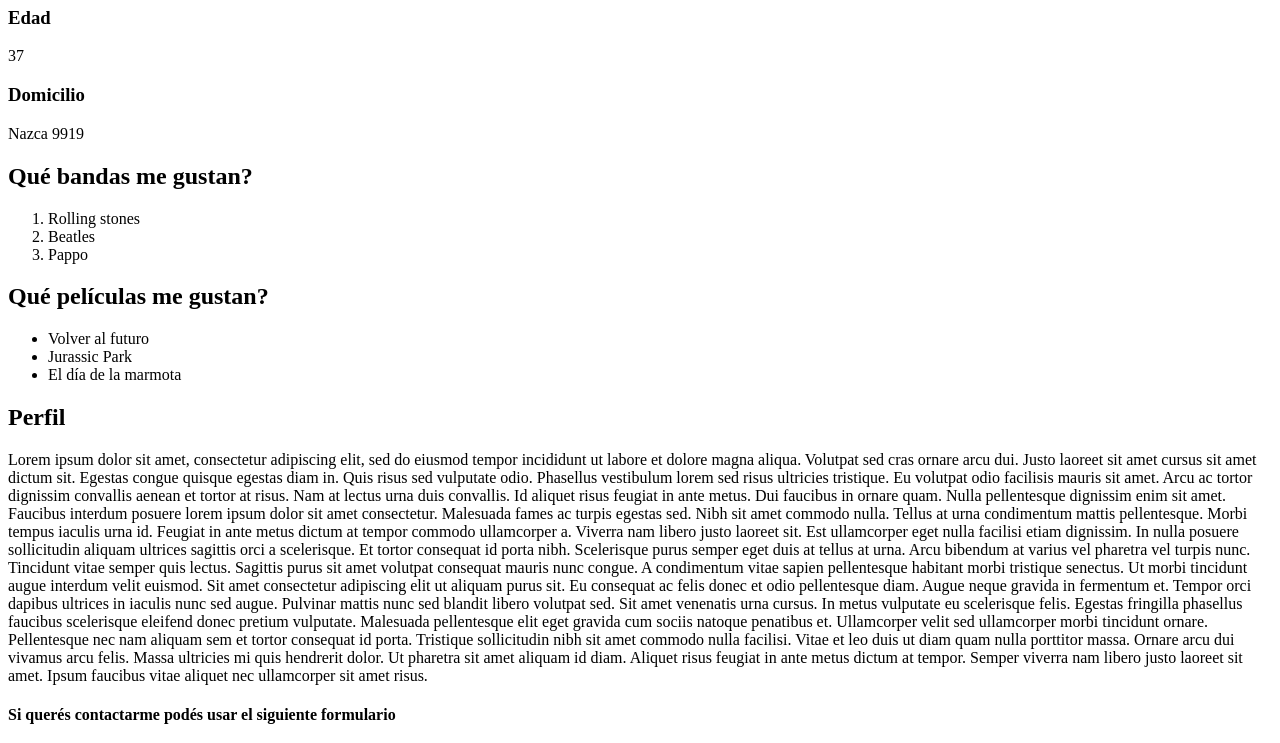
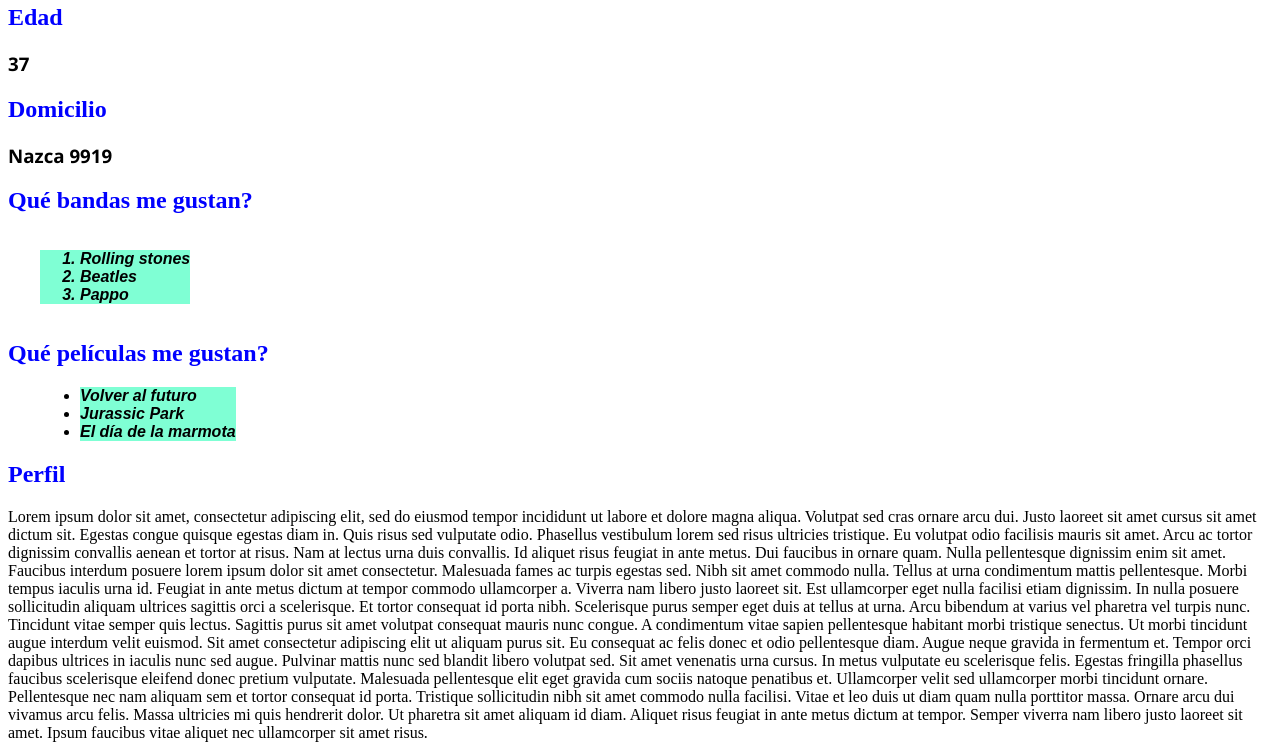
Before and after one commit to GastonGeo/TAREA-CV, a plain HTML site: page index.html in a window 1280 px wide. Shown: the part 736-1479 px from the top of the page. Drawn offline with Linux system fonts and the light colour scheme.

Commit message:
Creación hoja de estilos

```diff
--- /dev/null
+++ b/CSS/estilos.css
@@ -0,0 +1,39 @@
+h1{
+    color: darkslategray;
+    text-align: center;
+}
+
+
+p{
+    color:red;
+    font-family: Arial, Helvetica, sans-serif;
+}
+
+h2{
+
+    color: blue;
+    font-family: 'Times New Roman', Times, serif;
+}
+
+h3{
+    color: black;
+    font-family: 'Segoe UI', Tahoma, Geneva, Verdana, sans-serif;
+    text-align: justify;
+}
+
+.imagenes{
+    display: flex;
+    justify-content: center;
+    }
+
+.listas{
+    display: inline-flex;
+    flex-direction: column;
+    margin-left: 2rem;
+    background-color: aquamarine;
+    font-family: Arial, Helvetica, sans-serif;
+    font-style: italic;
+    font-weight: bold;
+
+
+}
--- a/index.html
+++ b/index.html
@@ -3,23 +3,29 @@
 <head>
     <meta charset="UTF-8">
     <title>CV de Gaston Oubina</title>
+    <link rel="stylesheet" href="CSS/estilos.css">
 </head>
 <body>
     <header> <h1>GASTON OUBINA</h1></header>
-    <img src="Scalonidas.jpeg" alt="Scalonidas de Pujato">
-    <h3>Edad</h3> 37
-    <h3>Domicilio</h3> Nazca 9919
+    <div class="imagenes">
+        <img  src="Scalonidas.jpeg" alt="Scalonidas de Pujato">
+    </div>
+
+    <h2>Edad</h2> <h3>37</h3>
+    <h2>Domicilio</h2> <h3>Nazca 9919</h3>
     <h2>Qué bandas me gustan?</h2>
-    <ol>
+    <ol class="listas">
         <li>Rolling stones</li>
         <li>Beatles</li>
         <li>Pappo</li>
     </ol>
     <h2>Qué películas me gustan?</h2>
     <ul>
-        <li>Volver al futuro</li>
-        <li>Jurassic Park</li>
-        <li>El día de la marmota</li>
+        <div class="listas">
+        <div> <li>Volver al futuro</li> </div>
+        <div> <li>Jurassic Park</li> </div>
+        <div> <li>El día de la marmota</li> </div>
+    </div>
     </ul>
     <h2>Perfil</h2>
     Lorem ipsum dolor sit amet, consectetur adipiscing elit, sed do eiusmod tempor incididunt ut labore et dolore magna aliqua.
```
